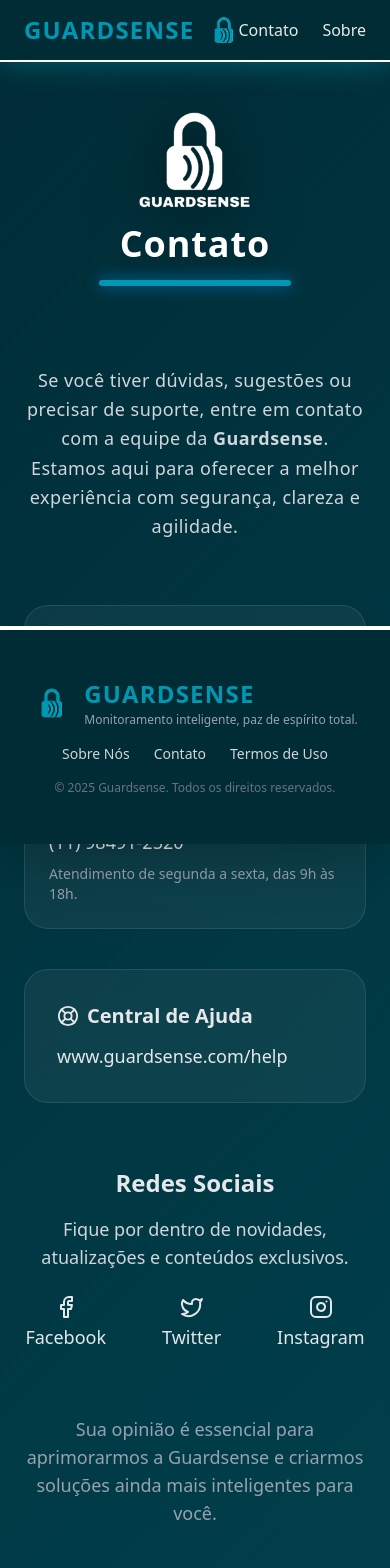
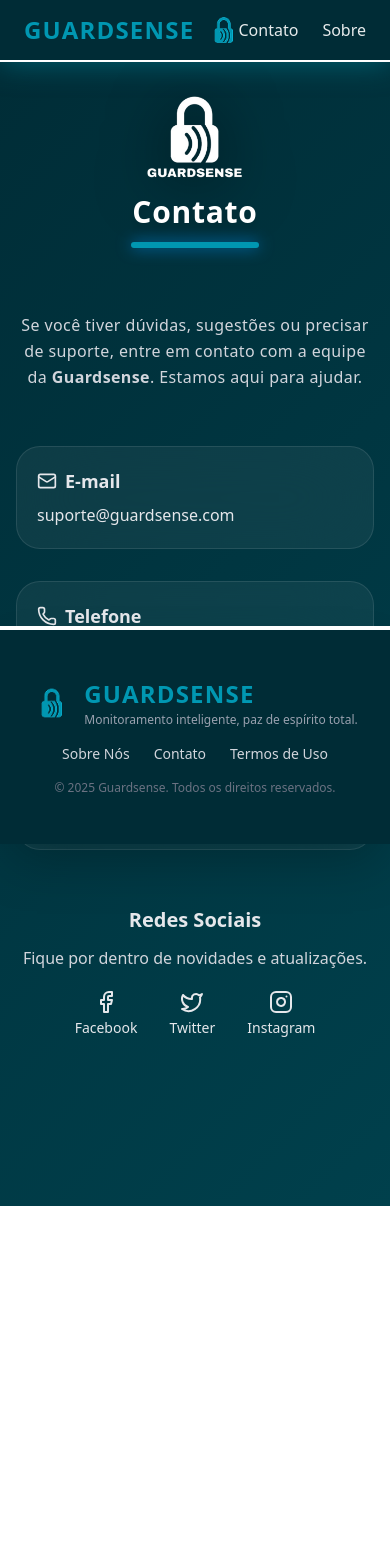
Before and after one commit to HickSouldrow/GUARDSENSE-WEB, a React (Vite) app: page /Contato in a window 390 px wide. Shown: the top 1568 px of the page. After the commit the page ends 1206 px from the top, so only its background shows below. Built offline with nearby package versions, Linux system fonts and the light colour scheme.

Commit message:
chore: mobile design changes

```diff
--- a/src/pages/Contato/Contato.jsx
+++ b/src/pages/Contato/Contato.jsx
@@ -9,13 +9,13 @@ const Contato = () => {
   const { ref: refConteudo, inView: conteudoVisivel } = useInView({ triggerOnce: true, threshold: 0.2 });
 
   return (
-    <div className="min-h-screen gs-gradient-dark mb-30 text-white px-6 pt-28 pb-32 relative">
+    <div className="min-h-screen gs-gradient-dark text-white px-4 sm:px-6 pt-24 pb-28 relative">
 
-      {/* EFEITO GLASS FLUTUANTE */}
-      <div className="absolute -top-20 -right-20 w-72 h-72 bg-guardsense-blue-light/20 blur-3xl rounded-full opacity-40 animate-pulse"></div>
-      <div className="absolute bottom-0 left-0 w-64 h-64 bg-guardsense-blue-light/20 blur-3xl rounded-full opacity-30 animate-pulse"></div>
+      {/* EFEITOS DE LUZ */}
+      <div className="absolute -top-16 -right-16 w-56 sm:w-72 h-56 sm:h-72 bg-guardsense-blue-light/20 blur-3xl rounded-full opacity-40 animate-pulse"></div>
+      <div className="absolute bottom-0 left-0 w-48 sm:w-64 h-48 sm:h-64 bg-guardsense-blue-light/20 blur-3xl rounded-full opacity-30 animate-pulse"></div>
 
-      {/* TOPO COM LOGO */}
+      {/* TOPO */}
       <div
         ref={refTopo}
         className={`
@@ -27,115 +27,121 @@ const Contato = () => {
         <img
           src={LOGO}
           alt="Guardsense"
-          className="w-28 h-auto drop-shadow-[0_5px_30px_rgba(0,0,0,0.6)] mb-4 animate-fade-in"
+          className="w-24 sm:w-28 drop-shadow-[0_5px_30px_rgba(0,0,0,0.6)] mb-4"
         />
 
-        <h1 className="text-4xl md:text-5xl font-extrabold text-guardsense-blue-light tracking-wide drop-shadow-lg">
+        <h1 className="text-3xl sm:text-4xl md:text-5xl font-extrabold text-guardsense-blue-light tracking-wide drop-shadow-lg">
           Contato
         </h1>
 
-        <div className="w-48 h-1.5 bg-guardsense-blue-light mt-4 rounded-full shadow-[0_0_15px_rgba(0,150,255,0.7)]" />
+        <div className="w-32 sm:w-48 h-1.5 bg-guardsense-blue-light mt-3 rounded-full shadow-[0_0_15px_rgba(0,150,255,0.7)]" />
       </div>
 
       {/* CONTEÚDO */}
       <section
         ref={refConteudo}
         className={`
-          max-w-4xl mx-auto mt-20 space-y-16 text-gray-200 text-base leading-relaxed
+          max-w-4xl mx-auto mt-16 sm:mt-20 space-y-14 sm:space-y-16 text-gray-200 text-sm sm:text-base leading-relaxed
           transition-all duration-700
           ${conteudoVisivel ? "opacity-100 translate-y-0" : "opacity-0 translate-y-10"}
         `}
       >
-        <p className="text-gray-300 text-lg leading-relaxed tracking-wide text-center md:text-left">
+        <p className="text-gray-300 text-center sm:text-left text-base sm:text-lg leading-relaxed tracking-wide">
           Se você tiver dúvidas, sugestões ou precisar de suporte, entre em contato com a equipe
-          da <strong className="text-guardsense-blue-light">Guardsense</strong>. Estamos aqui para oferecer
-          a melhor experiência com segurança, clareza e agilidade.
+          da <strong className="text-guardsense-blue-light">Guardsense</strong>. Estamos aqui para ajudar.
         </p>
 
-        {/* BLOCO DE INFORMAÇÕES */}
-        <div className="grid md:grid-cols-2 gap-10 mt-10">
-
-          {/* CARD BASE GLOBAL */}
-          {/** card-base é apenas um conceito visual */}
+        {/* CARDS */}
+        <div className="grid grid-cols-1 md:grid-cols-2 gap-8 sm:gap-10 mt-4">
 
           {/* EMAIL */}
-          <div className="rounded-3xl p-6 bg-white/5 border border-white/10 backdrop-blur-2xl
-                          hover:bg-white/10 hover:shadow-[0_0_25px_rgba(0,150,255,0.25)]
-                          transition-all duration-300 group">
-            <h3 className="text-xl font-semibold text-guardsense-blue-light mb-3 flex items-center gap-2">
-              <Mail size={22} className="group-hover:scale-110 transition" /> E-mail
+          <div className="
+            rounded-3xl p-5 sm:p-6 bg-white/5 border border-white/10 backdrop-blur-2xl
+            hover:bg-white/10 hover:shadow-[0_0_25px_rgba(0,150,255,0.25)]
+            transition-all duration-300 group
+          ">
+            <h3 className="text-lg sm:text-xl font-semibold text-guardsense-blue-light mb-2 flex items-center gap-2">
+              <Mail size={20} className="group-hover:scale-110 transition" /> E-mail
             </h3>
+
             <a
               href="mailto:suporte@guardsense.com"
-              className="text-guardsense-blue-light hover:underline text-lg"
+              className="text-guardsense-blue-light hover:underline text-base sm:text-lg break-all"
             >
               suporte@guardsense.com
             </a>
           </div>
 
           {/* TELEFONE */}
-          <div className="rounded-3xl p-6 bg-white/5 border border-white/10 backdrop-blur-2xl
-                          hover:bg-white/10 hover:shadow-[0_0_25px_rgba(0,150,255,0.25)]
-                          transition-all duration-300 group">
-            <h3 className="text-xl font-semibold text-guardsense-blue-light mb-3 flex items-center gap-2">
-              <Phone size={22} className="group-hover:scale-110 transition" /> Telefone
+          <div className="
+            rounded-3xl p-5 sm:p-6 bg-white/5 border border-white/10 backdrop-blur-2xl
+            hover:bg-white/10 hover:shadow-[0_0_25px_rgba(0,150,255,0.25)]
+            transition-all duration-300 group
+          ">
+            <h3 className="text-lg sm:text-xl font-semibold text-guardsense-blue-light mb-2 flex items-center gap-2">
+              <Phone size={20} className="group-hover:scale-110 transition" /> Telefone
             </h3>
-            <p className="text-lg">(11) 98491-2520</p>
-            <p className="text-gray-400 text-sm mt-2">
-              Atendimento de segunda a sexta, das 9h às 18h.
+
+            <p className="text-base sm:text-lg">(11) 98491-2520</p>
+
+            <p className="text-gray-400 text-xs sm:text-sm mt-1">
+              Seg–Sex, das 9h às 18h.
             </p>
           </div>
 
-          {/* CENTRAL DE AJUDA (CARD MAIOR) */}
-          <div className="md:col-span-2 rounded-3xl p-8 bg-white/5 border border-white/10 backdrop-blur-2xl
-                          hover:bg-white/10 hover:shadow-[0_0_25px_rgba(0,150,255,0.25)]
-                          transition-all duration-300 group">
-            <h3 className="text-xl font-semibold text-guardsense-blue-light mb-3 flex items-center gap-2">
-              <LifeBuoy size={22} className="group-hover:scale-110 transition" /> Central de Ajuda
+          {/* CENTRAL DE AJUDA */}
+          <div className="
+            md:col-span-2 rounded-3xl p-6 sm:p-8 bg-white/5 border border-white/10 backdrop-blur-2xl
+            hover:bg-white/10 hover:shadow-[0_0_25px_rgba(0,150,255,0.25)]
+            transition-all duration-300 group
+          ">
+            <h3 className="text-lg sm:text-xl font-semibold text-guardsense-blue-light mb-3 flex items-center gap-2">
+              <LifeBuoy size={20} className="group-hover:scale-110 transition" /> Central de Ajuda
             </h3>
 
             <a
               href=""
               target="_blank"
-              className="text-guardsense-blue-light hover:underline text-lg"
+              className="text-guardsense-blue-light hover:underline text-base sm:text-lg break-all"
             >
               www.guardsense.com/help
             </a>
           </div>
+
         </div>
 
         {/* REDES SOCIAIS */}
-        <div className="text-center mt-16">
-          <h2 className="text-2xl font-semibold text-guardsense-blue-light mb-4">
+        <div className="text-center mt-10 sm:mt-16">
+          <h2 className="text-xl sm:text-2xl font-semibold text-guardsense-blue-light mb-3 sm:mb-4">
             Redes Sociais
           </h2>
-          <p className="mb-6 text-gray-300 text-lg">
-            Fique por dentro de novidades, atualizações e conteúdos exclusivos.
+
+          <p className="mb-5 sm:mb-6 text-gray-300 text-base sm:text-lg">
+            Fique por dentro de novidades e atualizações.
           </p>
 
-          <div className="flex justify-center gap-14 text-guardsense-blue-light text-lg">
+          <div className="flex flex-wrap justify-center gap-8 sm:gap-14 text-guardsense-blue-light text-sm sm:text-lg">
 
-            <a className="group hover:text-white transition" href="#">
-              <Facebook className="mx-auto mb-1 group-hover:scale-110 transition" />
+            <a className="group hover:text-white transition flex flex-col items-center" href="#">
+              <Facebook className="mb-1 group-hover:scale-110 transition" />
               Facebook
             </a>
 
-            <a className="group hover:text-white transition" href="#">
-              <Twitter className="mx-auto mb-1 group-hover:scale-110 transition" />
+            <a className="group hover:text-white transition flex flex-col items-center" href="#">
+              <Twitter className="mb-1 group-hover:scale-110 transition" />
               Twitter
             </a>
 
-            <a className="group hover:text-white transition" href="#">
-              <Instagram className="mx-auto mb-1 group-hover:scale-110 transition" />
+            <a className="group hover:text-white transition flex flex-col items-center" href="#">
+              <Instagram className="mb-1 group-hover:scale-110 transition" />
               Instagram
             </a>
 
           </div>
         </div>
 
-        <p className="text-gray-400 text-center mt-14 text-lg">
-          Sua opinião é essencial para aprimorarmos a Guardsense e criarmos soluções ainda mais
-          inteligentes para você.
+        <p className="text-gray-400 text-center mt-10 sm:mt-14 text-base sm:text-lg">
+
         </p>
 
       </section>
--- a/src/pages/Termos/Termos.jsx
+++ b/src/pages/Termos/Termos.jsx
@@ -10,10 +10,44 @@ const Termos = () => {
   return (
     <div className="relative min-h-screen text-white gs-gradient-dark px-6 pb-32 lg:px-12 overflow-hidden">
 
-      {/* ILUMINAÇÃO DE FUNDO */}
-      <div className="pointer-events-none absolute inset-0 z-0">
-        <div className="absolute -top-20 left-1/3 w-[480px] h-[480px] bg-guardsense-blue-light/25 blur-[120px] rounded-full opacity-30"></div>
-        <div className="absolute bottom-0 right-0 w-[380px] h-[380px] bg-guardsense-blue-dark/30 blur-[100px] rounded-full opacity-40"></div>
+      {/* --- ILUMINAÇÃO DE FUNDO DINÂMICA --- */}
+      <div className="pointer-events-none absolute inset-0 z-0 overflow-hidden">
+
+        {/* BOLA FLUTUANTE ESQUERDA */}
+        <div
+          className="absolute -top-32 left-1/4 w-[550px] h-[550px]
+                     bg-guardsense-blue-light/20 blur-[130px] rounded-full opacity-40
+                     animate-[float_8s_ease-in-out_infinite]"
+        />
+
+        {/* BOLA FLUTUANTE DIREITA */}
+        <div
+          className="absolute bottom-[-120px] right-[-80px] w-[480px] h-[480px]
+                     bg-guardsense-blue-dark/30 blur-[120px] rounded-full opacity-40
+                     animate-[float_10s_ease-in-out_infinite_reverse]"
+        />
+
+        {/* REFLEXO CENTRAL */}
+        <div
+          className="absolute top-1/2 left-1/2 -translate-x-1/2 -translate-y-1/2
+                     w-[600px] h-[600px] bg-guardsense-blue-light/10 blur-[200px]
+                     rounded-full opacity-20 animate-pulse"
+        />
+
+        {/* PARTÍCULAS */}
+        {[...Array(18)].map((_, i) => (
+          <div
+            key={i}
+            className="absolute w-1.5 h-1.5 bg-guardsense-blue-light/40 rounded-full blur-[2px]
+                       animate-[rise_7s_linear_infinite]"
+            style={{
+              left: `${Math.random() * 100}%`,
+              top: `${Math.random() * 100}%`,
+              animationDelay: `${Math.random() * 5}s`,
+              opacity: 0.4,
+            }}
+          ></div>
+        ))}
       </div>
 
       <main className="relative z-10 max-w-5xl mx-auto py-20 mt-20">
@@ -37,11 +71,11 @@ const Termos = () => {
             transition-all duration-700 delay-300
             ${inView ? "opacity-100 scale-100" : "opacity-0 scale-75"}
           `}
-        ></div>
+        />
 
         <div ref={ref} className="mt-16 space-y-16">
 
-          {/* Seção 1 */}
+         {/* Seção 1 */}
           <section className="gs-card fade-up animation-delay-200 enhanced-section">
             <h2 className="section-title">1. Aceitação dos Termos</h2>
             <p className="section-text">
@@ -128,9 +162,9 @@ const Termos = () => {
             </ul>
           </section>
 
-          {/* Rodapé */}
+
           <footer className="text-center text-sm text-gray-400 mt-20 fade-up animation-delay-1000">
-            Última atualização: 18 de Novembro de 2025
+
           </footer>
 
         </div>
```
Also changed, not shown: src/pages/SobreNos/SobreNos.jsx (+34 -36 lines).
